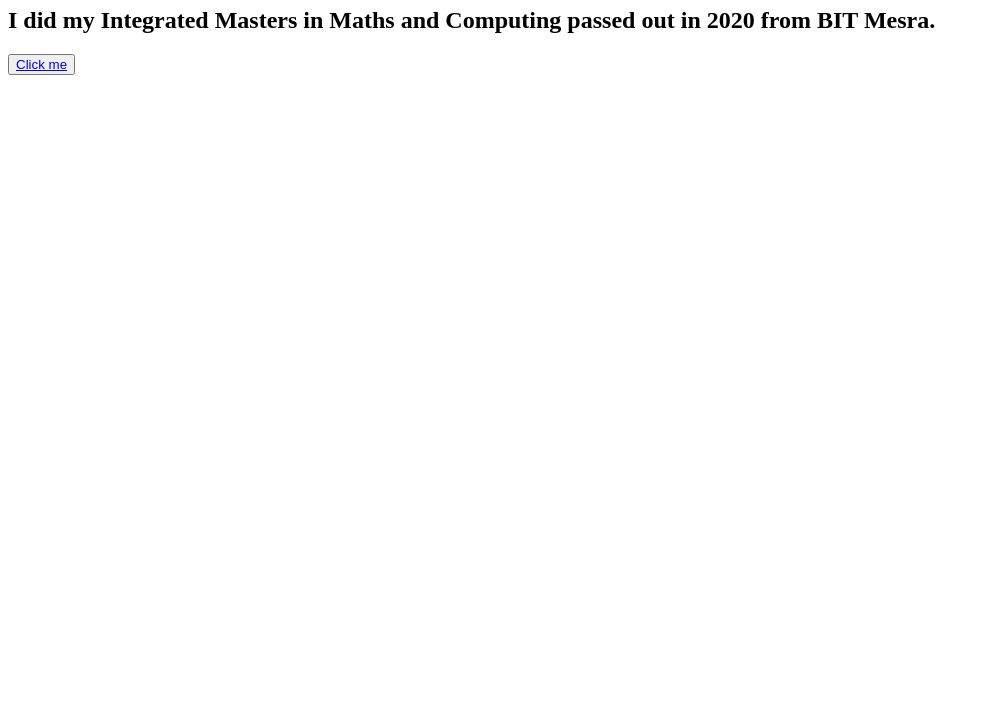
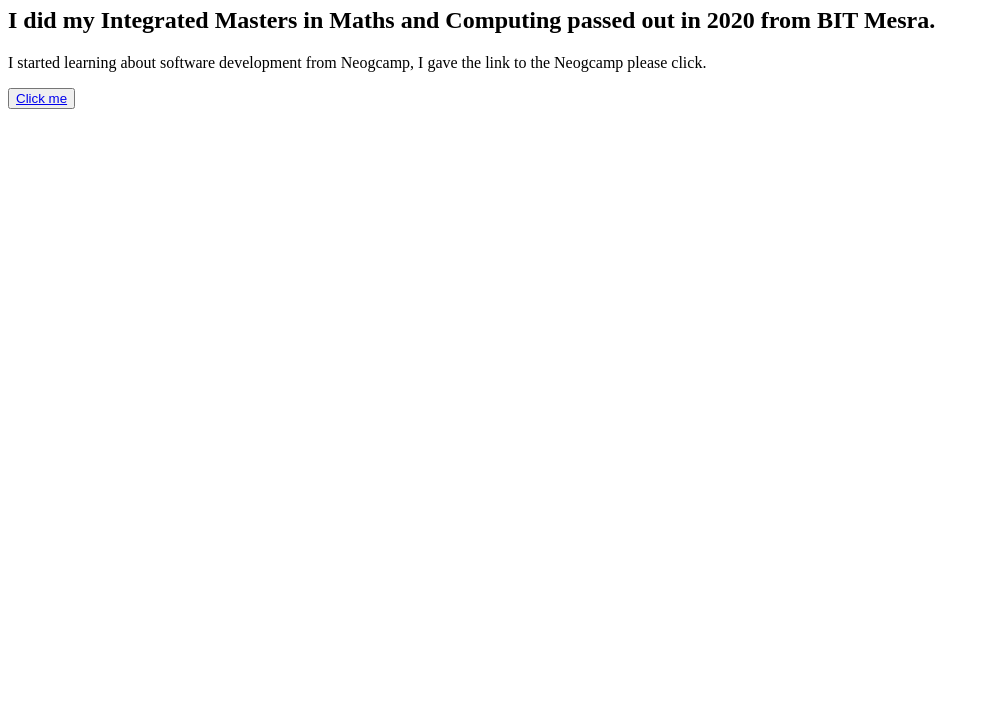
Before and after one commit to vinayvemuri09/personalportfolio, a plain HTML site: page index.html in a window 1280 px wide. Shown: the part 73-800 px from the top of the page, without its empty margins (0-990 px from the left). Drawn offline with Linux system fonts and the light colour scheme.

Commit message:
refactor: updated the ongoing work details

```diff
--- a/index.html
+++ b/index.html
@@ -2,6 +2,7 @@
 <html>
 <h1>  Hi, I'm Vinay Vemuri. </h1>
 <h2> I did my Integrated Masters in Maths and Computing passed out in 2020 from BIT Mesra. </h2>
+<p> I started learning about software development from Neogcamp, I gave the link to the Neogcamp please click.</p>
 <div>
 <button>
     <a href="https://neog.camp/guide/setup-your-workspace"> Click me</a>
@@ -10,4 +11,6 @@
 
 
 
+
+
 </html>
```
